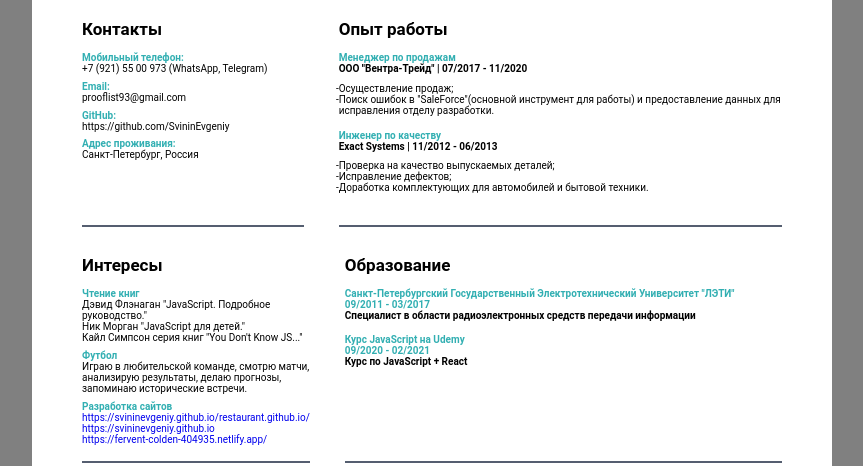
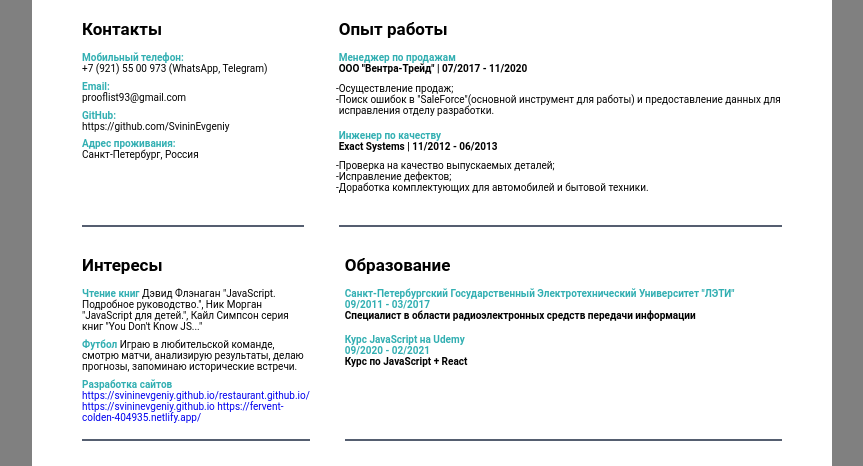
Before and after one commit to HuKuToH/resume, a plain HTML site: page index.html in a window 1280 px wide. Shown: the part 233-699 px from the top of the page, without its empty margins (208-1071 px from the left). Drawn offline with Linux system fonts and the light colour scheme.

Commit message:
second commit

```diff
--- a/css/style.css
+++ b/css/style.css
@@ -81,6 +81,8 @@ body {
 
 .expirience,
 .contacts {
+   display: flex;
+   flex-direction: column;
    border-bottom: 2px solid var(--second-text-color);
    padding-bottom: 7%;
 }
@@ -123,6 +125,8 @@ body {
 
 .education,
 .interests {
+   display: flex;
+   flex-direction: column;
    border-bottom: 2px solid var(--second-text-color);
    padding-bottom: 7%;
 }
@@ -167,6 +171,8 @@ body {
 
 .knowledges,
 .skills {
+   display: flex;
+   flex-direction: column;
    border-bottom: 2px solid var(--second-text-color);
    padding-bottom: 7%;
 }
--- a/index.html
+++ b/index.html
@@ -78,19 +78,19 @@
             <h3 class="interests__title">Интересы</h3>
             <ul class="interests__items">
                <li class="interests__item"><span class="interests__item-subtitle"><b> Чтение книг </b></span>
-               <p class="interests_item-desc"> Дэвид Флэнаган "JavaScript. Подробное руководство." <br>
-               Ник Морган "JavaScript для детей." <br>
+               <span class="interests_item-desc"> Дэвид Флэнаган "JavaScript. Подробное руководство.",
+               Ник Морган "JavaScript для детей.",
                Кайл Симпсон серия книг "You Don't Know JS..."
-               </p>
+               </span>
                </li>
                <li class="interests__item"><span class="interests__item-subtitle"><b> Футбол </b></span>
-               <p class="interests_item-desc">
+               <span class="interests_item-desc">
                   Играю в любительской команде, смотрю матчи, анализирую результаты, делаю прогнозы, запоминаю исторические встречи.
-               </p>
+               </span>
                </li>
                <li class="interests__item"><span class="interests__item-subtitle"><b> Разработка сайтов </b></span>
-                  <a href="https://svininevgeniy.github.io/restaurant.github.io/" class="interests__item-links" target="_blank">https://svininevgeniy.github.io/restaurant.github.io/</a> <br>
-                  <a href="https://svininevgeniy.github.io/restaurant.github.io/" class="interests__item-links" target="_blank">https://svininevgeniy.github.io</a> <br>
+                  <a href="https://svininevgeniy.github.io/restaurant.github.io/" class="interests__item-links" target="_blank">https://svininevgeniy.github.io/restaurant.github.io/</a>
+                  <a href="https://svininevgeniy.github.io/restaurant.github.io/" class="interests__item-links" target="_blank">https://svininevgeniy.github.io</a>
                   <a href="https://svininevgeniy.github.io/restaurant.github.io/" class="interests__item-links" target="_blank">https://fervent-colden-404935.netlify.app/</a>
                </li>
             </ul>
```
